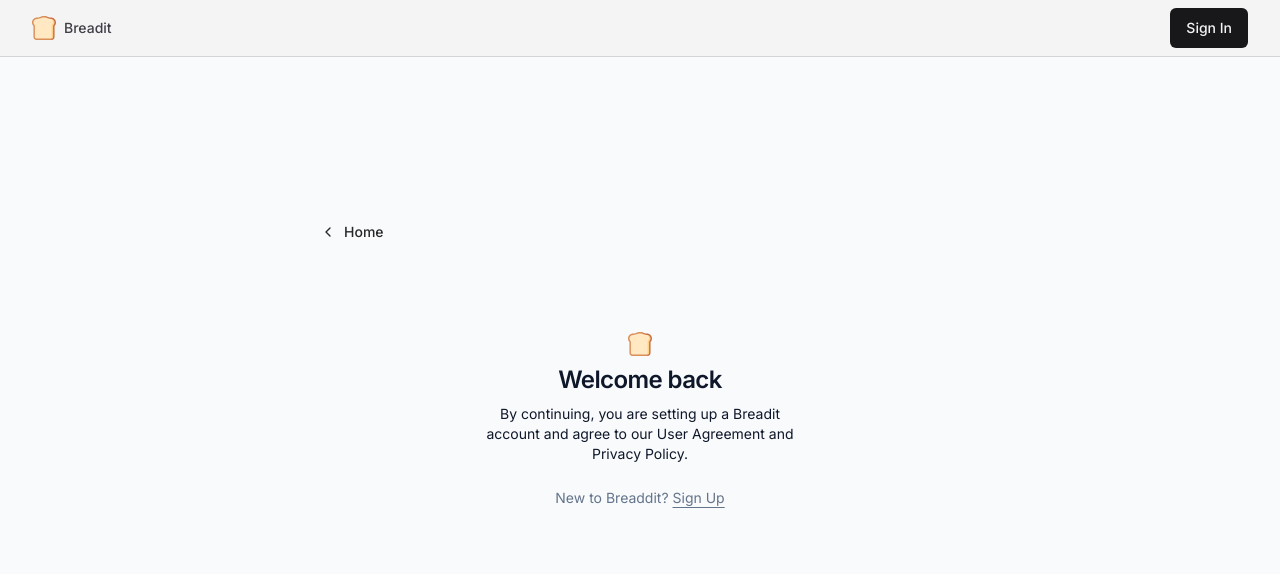
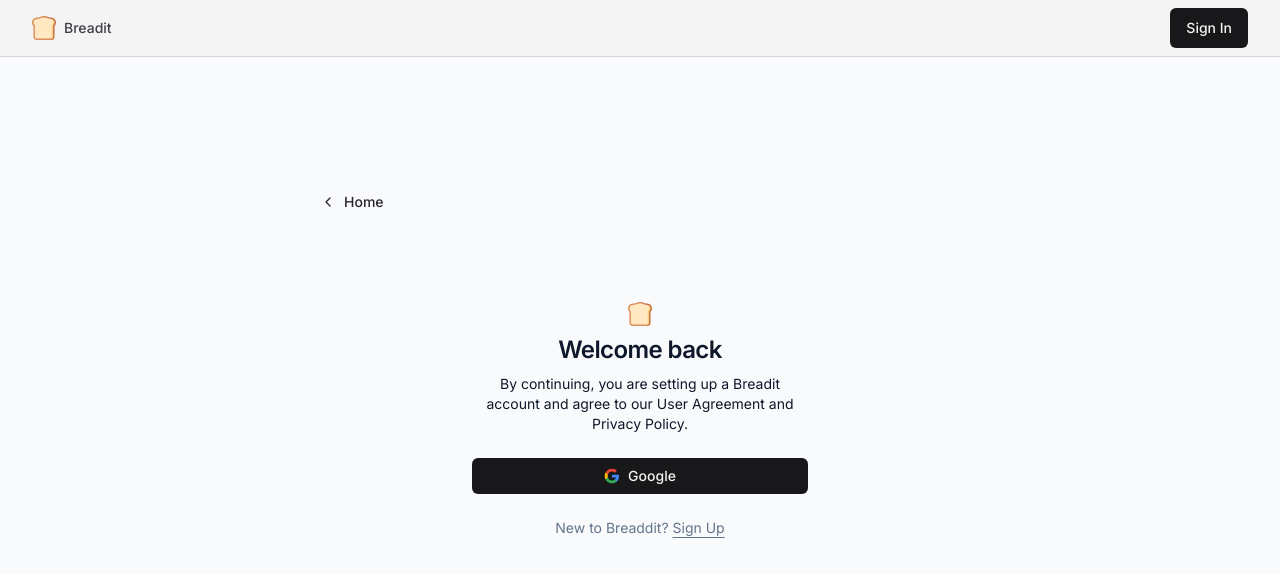
Before and after one commit to NammDev/breadit, a Next.js app: page /sign-in in a window 1280 px wide. Shown: the top 574 px of the page. Built offline with nearby package versions, Linux system fonts and the light colour scheme.

Commit message:
user auth form: style & logic

```diff
--- a/components/shared/SignIn.tsx
+++ b/components/shared/SignIn.tsx
@@ -1,5 +1,6 @@
 import Link from 'next/link'
 import { Icons } from './Icons'
+import UserAuthForm from './UserAuthForm'
 
 const SignIn = () => {
   return (
@@ -12,7 +13,7 @@ const SignIn = () => {
           Privacy Policy.
         </p>
       </div>
-      {/* <UserAuthForm /> */}
+      <UserAuthForm />
       <p className='px-8 text-center text-sm text-muted-foreground'>
         New to Breaddit?{' '}
         <Link href='/sign-up' className='hover:text-zinc-800 text-sm underline underline-offset-4'>
--- /dev/null
+++ b/components/shared/UserAuthForm.tsx
@@ -0,0 +1,42 @@
+'use client'
+
+import { cn } from '@/lib/utils'
+import { FC, useState } from 'react'
+import { Button } from '../ui/button'
+import { Icons } from './Icons'
+import { useSession, signIn, signOut } from 'next-auth/react'
+
+interface UserAuthFormProps extends React.HTMLAttributes<HTMLDivElement> {}
+
+const UserAuthForm: FC<UserAuthFormProps> = ({ className, ...props }) => {
+  const [isLoading, setIsLoading] = useState<boolean>(false)
+
+  const loginWithGoogle = async () => {
+    setIsLoading(true)
+    try {
+      await signIn('google')
+    } catch (error) {
+      // toast notification
+    } finally {
+      setIsLoading(false)
+    }
+  }
+
+  return (
+    <div className={cn('flex justify-center', className)} {...props}>
+      <Button
+        isLoading={isLoading}
+        type='button'
+        size='sm'
+        className='w-full'
+        onClick={loginWithGoogle}
+        disabled={isLoading}
+      >
+        {isLoading ? null : <Icons.google className='h-4 w-4 mr-2' />}
+        Google
+      </Button>
+    </div>
+  )
+}
+
+export default UserAuthForm
--- a/package.json
+++ b/package.json
@@ -20,6 +20,7 @@
     "clsx": "^2.0.0",
     "lucide-react": "^0.279.0",
     "next": "13.5.2",
+    "next-auth": "^4.23.1",
     "postcss": "8.4.30",
     "react": "18.2.0",
     "react-dom": "18.2.0",
```
Also changed, not shown: 1 other file (tests, documents, lock files or other folders).
